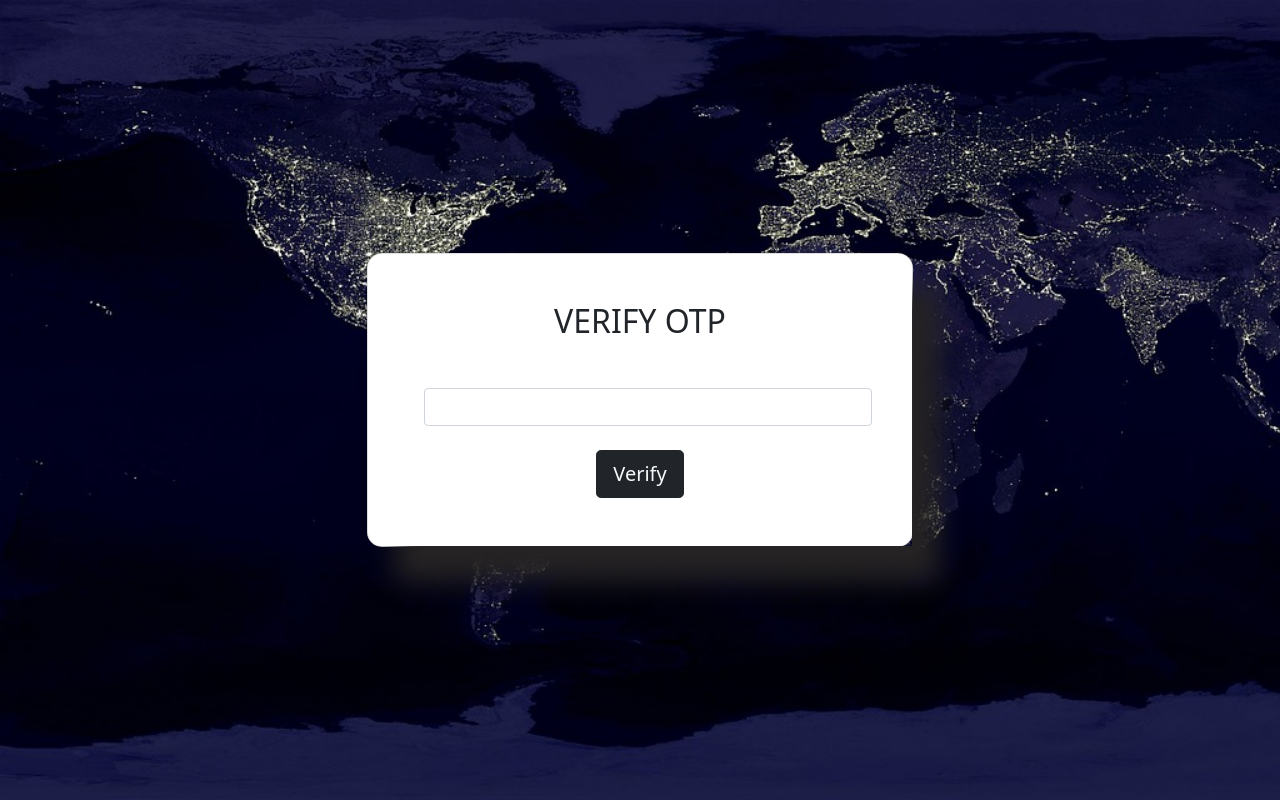
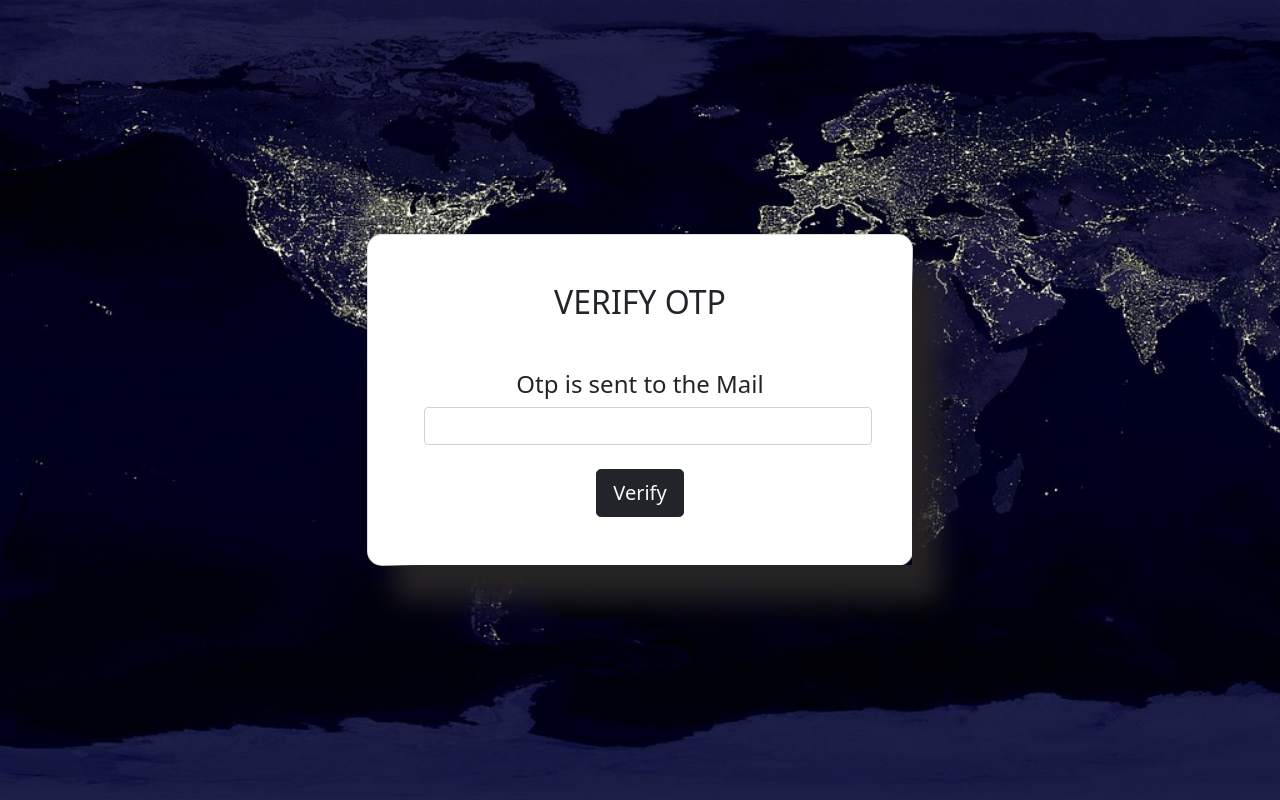
Before and after one commit to saitr/Capital-Pursuit, a Django app: a page that uses templates/verify.html in a window 1280 px wide. Run offline with Django 4.2, Linux system fonts and the light colour scheme; data comes from the database, SQL or seed files in the repository.

Commit message:
pushing the updated code of the verify page

```diff
--- a/templates/verify.html
+++ b/templates/verify.html
@@ -10,7 +10,7 @@
                     <div class="card" style="border-radius: 15px;">
                         <div class="card-body p-5">
                             <h2 class="text-uppercase text-center mb-5">Verify OTP</h2>
-
+                            <h4 class="text-center">Otp is sent to the Mail</h4>
                             <div id="loaderOverlay" class="overlay" style="display: none;">
                                 <div id="loader" class="text-center d-flex flex-column justify-content-center align-items-center">
                                     <img src="{% static 'images/white-logo-correct.png' %}" alt="Loading..." class="loader-image">
```
Also changed, not shown: 1 other file.
